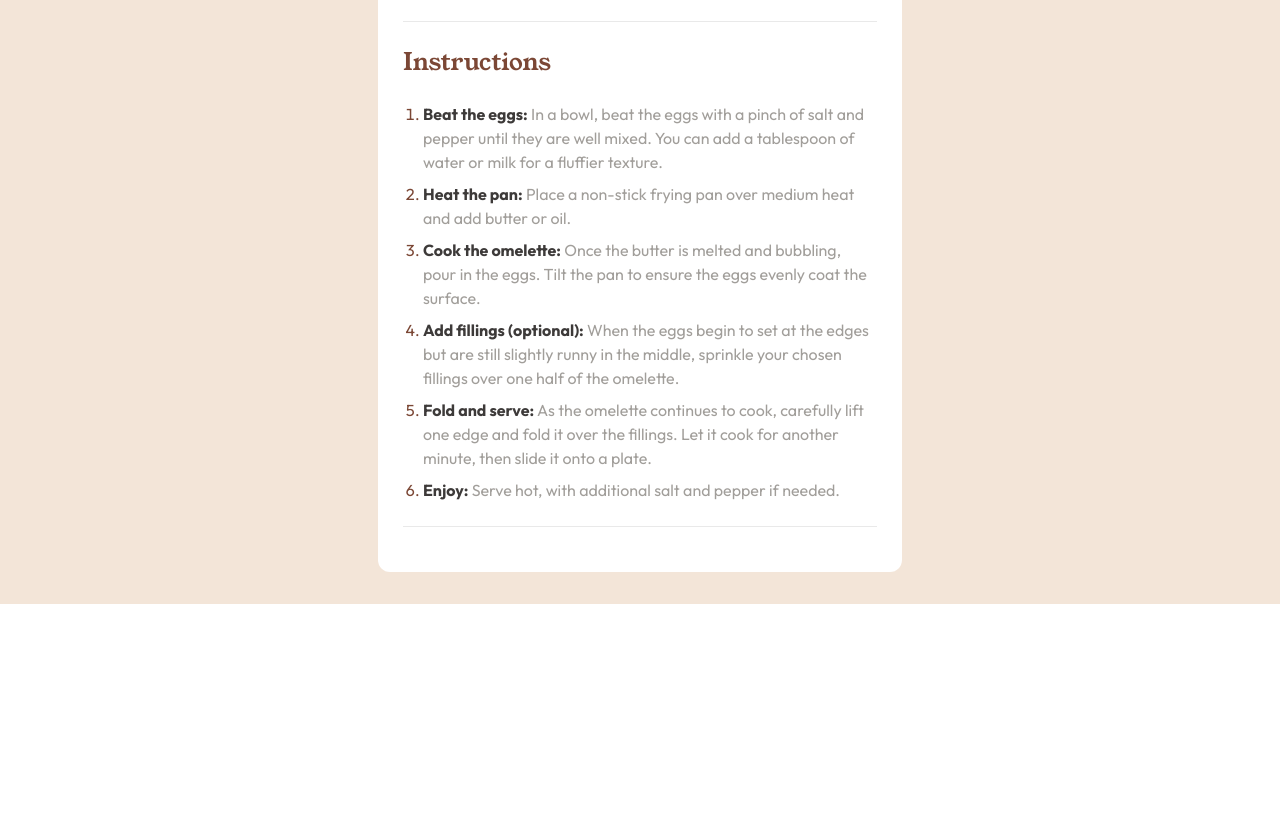
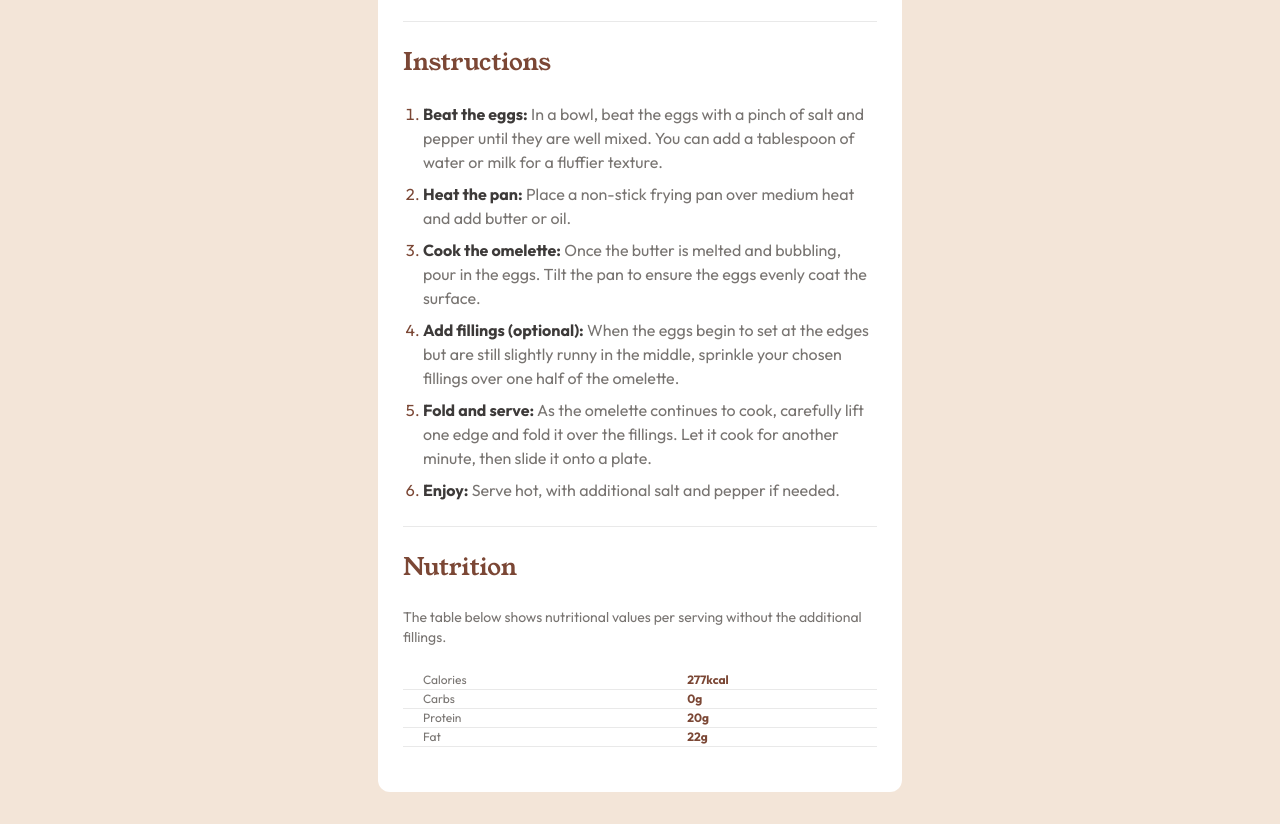
Before and after one commit to lordever/tailwind-sandbox, a website: page index.html in a window 1280 px wide. Shown: the part 872-1696 px from the top of the page. Before the commit the page ends 1476 px from the top, so only its background shows below. Drawn offline with Linux system fonts and the light colour scheme.

Commit message:
Nutrition section

```diff
--- a/index.html
+++ b/index.html
@@ -158,6 +158,63 @@
 
                 <div class="divider"></div>
 
+
+                <!-- Nutrition section -->
+                <section class="flex flex-col gap-6">
+                    <h2 class="text-2xl text-brown">
+                        Nutrition
+                    </h2>
+
+                    <p class="text-sm text-gray font-outfit">
+                        The table below shows nutritional values per serving without the additional
+                        fillings.
+                    </p>
+
+                    <table
+                            class="table-auto text-sm md:text-xs font-outfit">
+                        <tbody>
+                            <tr class="border-separate border-spacing-y-3 divider">
+                                <td class="pl-5 text-gray">
+                                    Calories
+                                </td>
+
+                                <td class="font-bold text-brown">
+                                    277kcal
+                                </td>
+                            </tr>
+
+                            <tr class="border-separate border-spacing-y-3 divider">
+                                <td class="pl-5 text-gray">
+                                    Carbs
+                                </td>
+
+                                <td class="font-bold text-brown">
+                                    0g
+                                </td>
+                            </tr>
+
+                            <tr class="border-separate border-spacing-y-3 divider">
+                                <td class="pl-5 text-gray">
+                                    Protein
+                                </td>
+
+                                <td class="font-bold text-brown">
+                                    20g
+                                </td>
+                            </tr>
+
+                            <tr class="border-separate border-spacing-y-3 divider">
+                                <td class="pl-5 text-gray">
+                                    Fat
+                                </td>
+
+                                <td class="font-bold text-brown">
+                                    22g
+                                </td>
+                            </tr>
+                        </tbody>
+                    </table>
+                </section>
             </section>
         </div>
     </div>
--- a/tailwind.config.js
+++ b/tailwind.config.js
@@ -13,7 +13,7 @@ module.exports = {
         darkPink: '#7c475d',
         brown: '#7b4735',
         black: '#3d3a39',
-        gray: '#a19e9a',
+        gray: '#787471',
         lightGray: '#e9e9e9'
       }
     },
```
Also changed, not shown: css/style.css.
